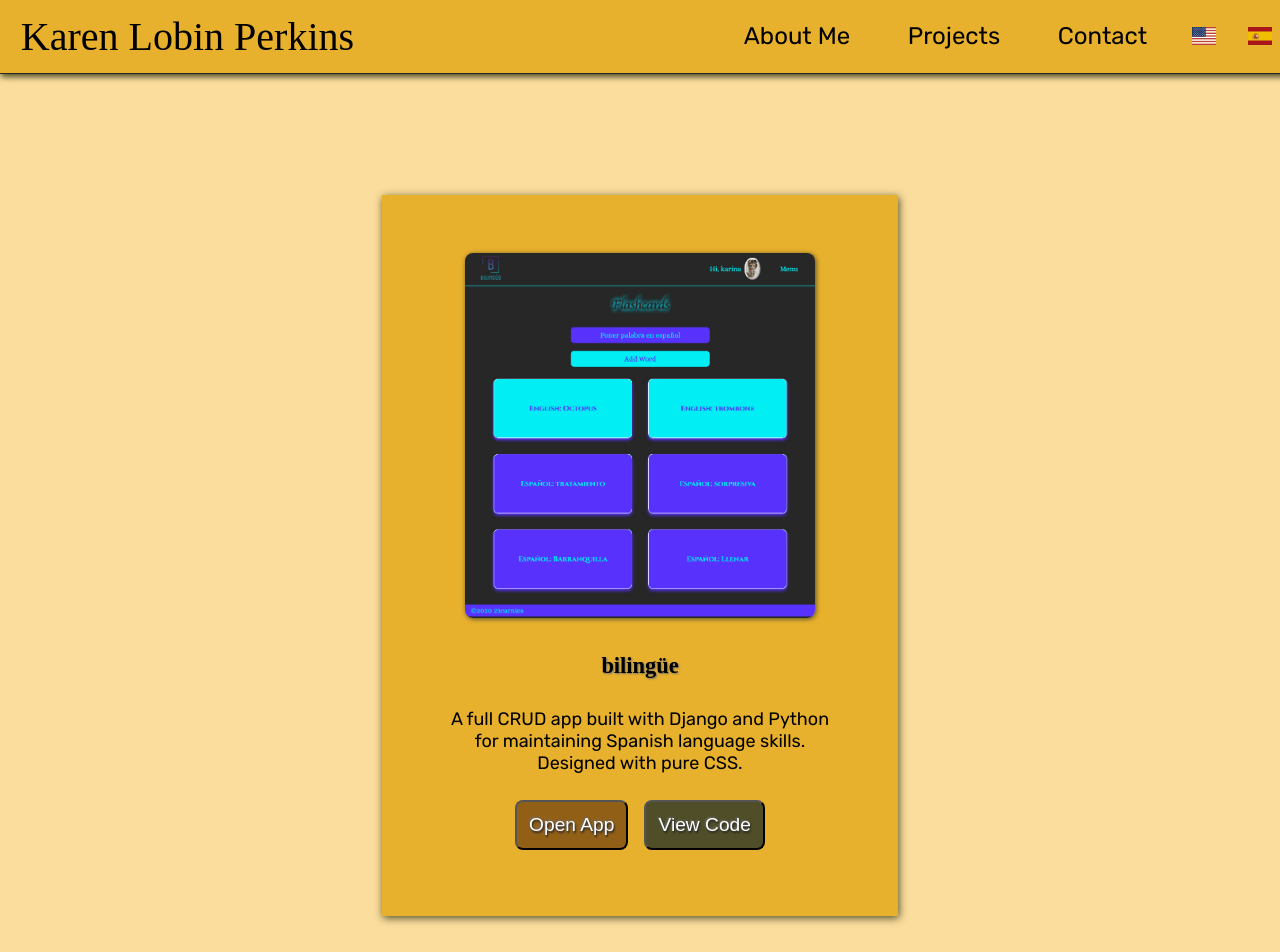
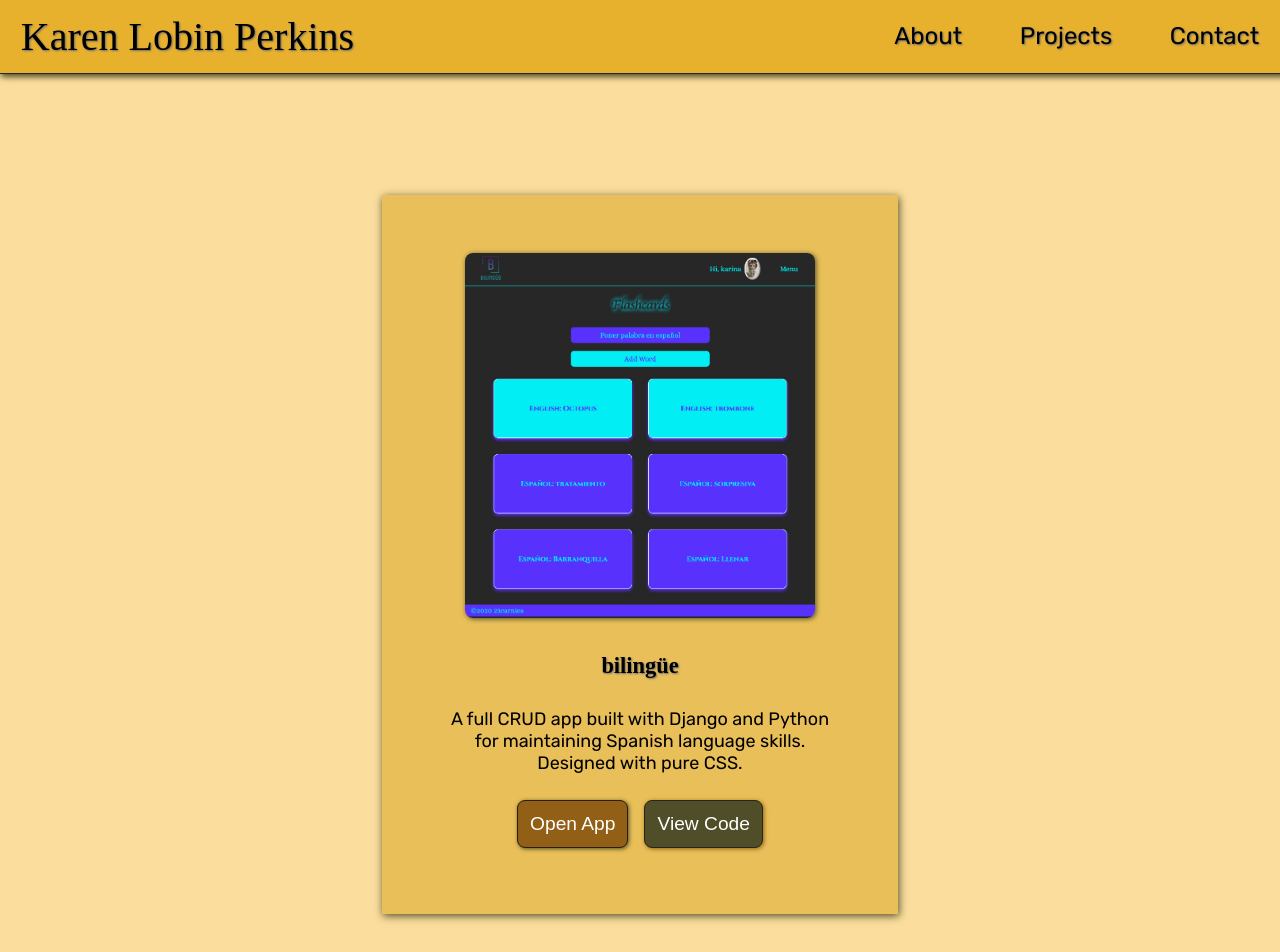
Before and after one commit to 23carnies/klp-portfolio, a React (Create React App) app: page /projects in a window 1280 px wide. Shown: the top 952 px of the page. Built offline with nearby package versions, Linux system fonts and the light colour scheme; a web font is replaced by a local one.

Commit message:
Outline About component

```diff
--- a/public/index.html
+++ b/public/index.html
@@ -27,6 +27,7 @@
     <title>K. Lobin Perkins Portfolio</title>
     <link href="https://fonts.googleapis.com/css2?family=Eczar:wght@500&family=Rubik:wght@400;600&display=swap" rel="stylesheet">
     <link rel="stylesheet" href="https://cdnjs.cloudflare.com/ajax/libs/flag-icon-css/3.5.0/css/flag-icon.min.css" integrity="sha512-Cv93isQdFwaKBV+Z4X8kaVBYWHST58Xb/jVOcV9aRsGSArZsgAnFIhMpDoMDcFNoUtday1hdjn0nGp3+KZyyFw==" crossorigin="anonymous" />
+    <script src="https://apps.elfsight.com/p/platform.js" defer></script>
   </head>
   <body>
     <noscript>You need to enable JavaScript to run this app.</noscript>
--- a/src/Pages/App/App.jsx
+++ b/src/Pages/App/App.jsx
@@ -1,6 +1,8 @@
 import React, { Component } from 'react';
 import NavBar from '../../components/NavBar/NavBar'
 import Projects from '../../components/Projects/Projects'
+import Contact from '../../components/Contact/Contact'
+import { Route } from 'react-router-dom'
 
 class App extends Component {
   state = {
@@ -10,7 +12,18 @@ class App extends Component {
     return (
       <>
         <NavBar />
-        <Projects />
+        <Route
+        exact path="/projects"
+        render={() => (
+          <Projects />
+        )}
+        />
+        <Route
+        exact path="/contact"
+        render={() => (
+          <Contact />
+        )}
+        />
       </>
      );
   }
--- /dev/null
+++ b/src/components/Contact/Contact.jsx
@@ -0,0 +1,9 @@
+import React from 'react';
+
+const Contact = () => {
+    return (
+        <div class="elfsight-app-fad38366-4bbe-4297-8adc-b61622270be8"></div>
+     );
+}
+
+export default Contact;
--- a/src/components/NavBar/NavBar.css
+++ b/src/components/NavBar/NavBar.css
@@ -41,12 +41,13 @@ nav ul li a {
 
 #logo, .item {
     border-radius: .5rem;
+    text-shadow: 1px 1px 2px #6E6E6E;
 }
 #left {
     margin-left: auto;
 }
 .flag-box {
-    display: flex;
+    display: none;
     justify-content: center;
     align-items: center;
 }
@@ -54,7 +55,7 @@ nav ul li a {
     padding: 0;
 }
 
-@media screen and (max-width: 420px) {
+@media screen and (max-width: 599px) {
     nav {
         width: 100%;
     }
@@ -66,12 +67,22 @@ nav ul li a {
         padding: .7rem
     }
     #logo {
-        font-size: 2rem;
+        font-size: 1.8rem;
         text-align: center;
     }
     .item {
         font-size: 1.3rem;
         text-align: center;
+    }
+}
+
+@media screen and (min-width: 600px) and (max-width: 900px) {
+    nav ul li {
+        padding: .3rem;
+        font-size: .6rem;
+    }
+    #logo {
+        font-size: 1.8rem;
     }
 }
 
--- a/src/components/NavBar/NavBar.jsx
+++ b/src/components/NavBar/NavBar.jsx
@@ -7,9 +7,9 @@ const NavBar = () => {
             <nav>
                 <ul>
                     <li id="logo">Karen Lobin Perkins</li>
-                    <li className="item" id="left"><a href="#">About Me</a></li>
-                    <li className="item"><a href="#">Projects</a></li>
-                    <li className="item"><a href="#">Contact</a></li>
+                    <li className="item" id="left"><a href="#">About</a></li>
+                    <li className="item"><a href="/projects">Projects</a></li>
+                    <li className="item"><a href="/contact">Contact</a></li>
                     <div className="flag-box">
                         <li className="flag"><a href="#"><span class="flag-icon flag-icon-us"></span></a></li>
                         <li className="flag"><a href="#"><span class="flag-icon flag-icon-es"></span></a></li>
--- a/src/components/Projects/Projects.css
+++ b/src/components/Projects/Projects.css
@@ -14,7 +14,7 @@
     max-width: 95%;
     margin: 5% auto;
     box-shadow: 1px 2px 8px #4F4E28;
-    background-color: #E8B12D;
+    background-color: #E9BF59;
     padding: 5%;
     text-align: center;
 }
@@ -30,16 +30,23 @@ button {
     border-radius: .5rem;
     /* box-shadow: 1px 1px 5px ##FFFFFF; */
     color: #FFFFFF;
-    text-shadow: 1px 2px 2px #272727,
-                 -1px -1px 2px #6E6E6E;
 }
 
 .link {
     background-color: #925F17;
+    border: 1px solid #2c1d07;
+    box-shadow: 1px 1px 4px #4F4E28;
 }
 
 .code {
     background-color: #4F4E28;
+    border: 1px solid #282714;
+    box-shadow: 1px 1px 4px #925F17;
+}
+
+.link:disabled {
+    background-color: rgba(146, 95, 23, );
+    opacity: .3;
 }
 
 img {
--- a/src/components/Projects/Projects.jsx
+++ b/src/components/Projects/Projects.jsx
@@ -61,7 +61,7 @@ class Projects extends Component {
                         <h4>Portfolio</h4>
                         <p>This portfolio is built in React and designed in pure CSS.</p>
                         <div className="btn-box">
-                            <a href="#"><button className="link">Open App</button></a>
+                            <a href="#"><button className="link" disabled>Open App</button></a>
                             <a href="https://github.com/23carnies/klp-portfolio"><button className="code">View Code</button></a>
                         </div>
                     </div>
```
Also changed, not shown: src/components/About/About.jsx (added, +11 -0 lines).
